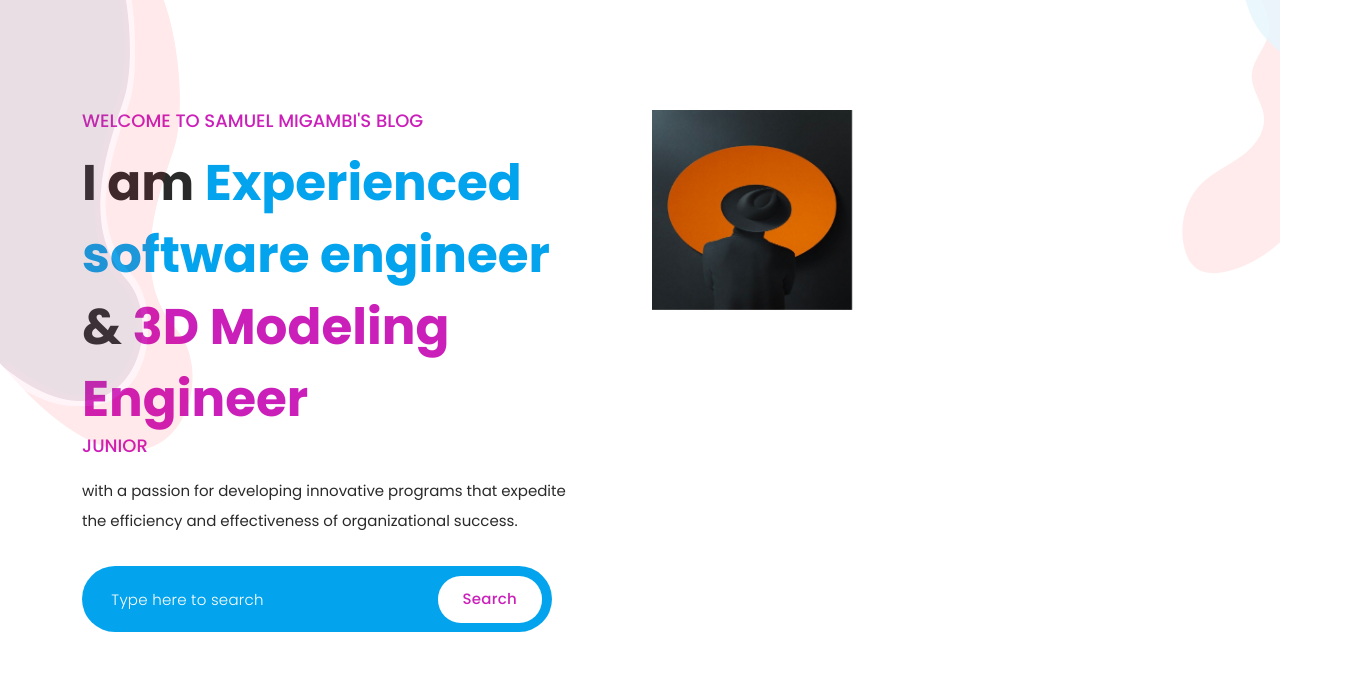
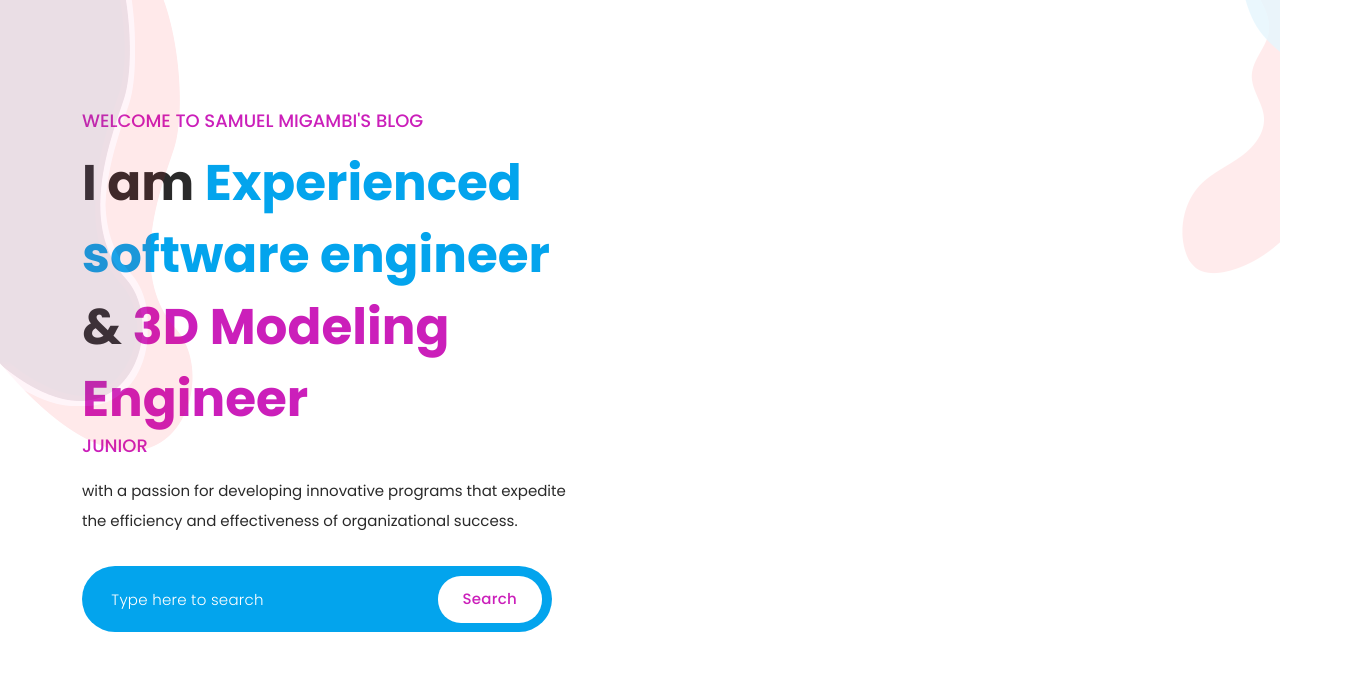
Before and after one commit to samuelmigambi/MyBlog, a plain HTML site: page index.html in a window 1280 px wide. Shown: the part 116-800 px from the top of the page, 1347 px wide, since content can reach past the window. Drawn offline with Linux system fonts and the light colour scheme.

Commit message:
Update index.html

```diff
--- a/index.html
+++ b/index.html
@@ -90,9 +90,9 @@
               </div>
             </div>
             <div class="col-lg-6">
-              <div class="right-image wow fadeInRight" data-wow-duration="1s" data-wow-delay="0.5s">
+              <!--<div class="right-image wow fadeInRight" data-wow-duration="1s" data-wow-delay="0.5s">
                 <img src="profile.jpeg" alt="my photo" style="width:200px;height:200px;">
-              </div>
+              </div>-->
             </div>
           </div>
         </div>
```
